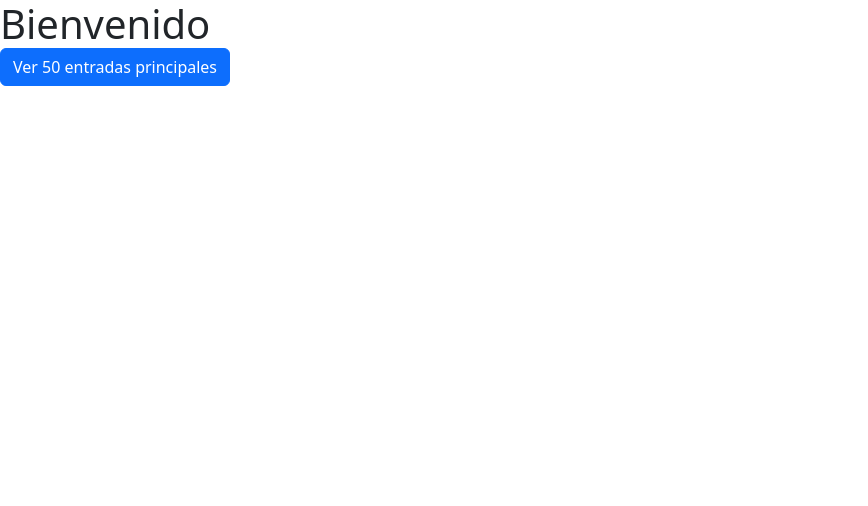
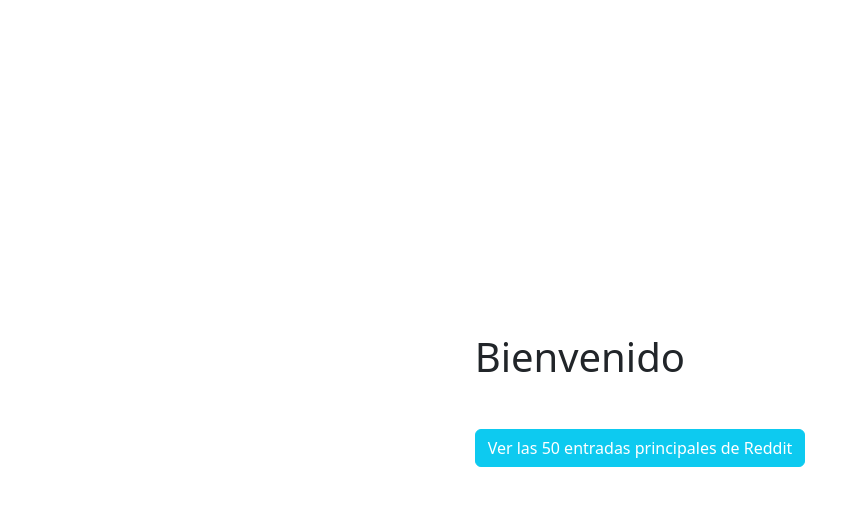
Before and after one commit to Jorgefebres/reto-tecnico-frontend-vue, a Vue app: page / in a window 1280 px wide. Shown: the top 506 px of the page, without its empty margins (0-868 px from the left). Built offline with nearby package versions, Linux system fonts and the light colour scheme.

Commit message:
style: 💄 fixing some styles
fixing some styles

```diff
--- a/src/modules/reddit-entries/components/Entry.vue
+++ b/src/modules/reddit-entries/components/Entry.vue
@@ -19,6 +19,8 @@
         <img
           @click="toggleFullscreen"
           class="my-3"
+          :height="entry.thumbnailHeight"
+          :width="entry.thumbnailWidth"
           :src="entry.thumbnail"
           alt="thumbnail"
         />
@@ -135,9 +137,6 @@ export default {
   .entry-thumbnail-container {
     text-align: center;
     width: 100%;
-    // img {
-    //   width: 80%;
-    // }
   }
 }
 
--- a/src/modules/reddit-entries/store/reddit-entries/actions.js
+++ b/src/modules/reddit-entries/store/reddit-entries/actions.js
@@ -18,6 +18,8 @@ export const loadEntries = async ({ commit }) => {
       created: child.data.created,
       createdUTC: child.data.created_utc,
       thumbnail: child.data.thumbnail,
+      thumbnailWidth: child.data.thumbnail_width,
+      thumbnailHeight: child.data.thumbnail_height,
       fullImage: child.data.url_overridden_by_dest,
       numComments: child.data.num_comments,
       read: false,
--- a/src/modules/reddit-entries/views/EntryView.vue
+++ b/src/modules/reddit-entries/views/EntryView.vue
@@ -117,9 +117,6 @@ export default {
   .entry-thumbnail-container {
     text-align: center;
     width: 100%;
-    img {
-      width: 80%;
-    }
   }
 }
 
--- a/src/views/HomeView.vue
+++ b/src/views/HomeView.vue
@@ -1,9 +1,11 @@
 <template>
-  <div>
-    <h1>Bienvenido</h1>
-    <button class="btn btn-primary" @click="goToRedditEntries">
-      Ver 50 entradas principales
-    </button>
+  <div class="container d-flex justify-content-center align-items-center">
+    <div class="">
+      <h1 class="mb-5">Bienvenido</h1>
+      <button class="btn btn-info text-white" @click="goToRedditEntries">
+        Ver las 50 entradas principales de Reddit
+      </button>
+    </div>
   </div>
 </template>
 
@@ -18,3 +20,10 @@ export default {
   },
 };
 </script>
+
+<style scoped>
+.container {
+  width: 100%;
+  height: 100vh;
+}
+</style>
```
Also changed, not shown: 1 other file (tests, documents, lock files or other folders).
